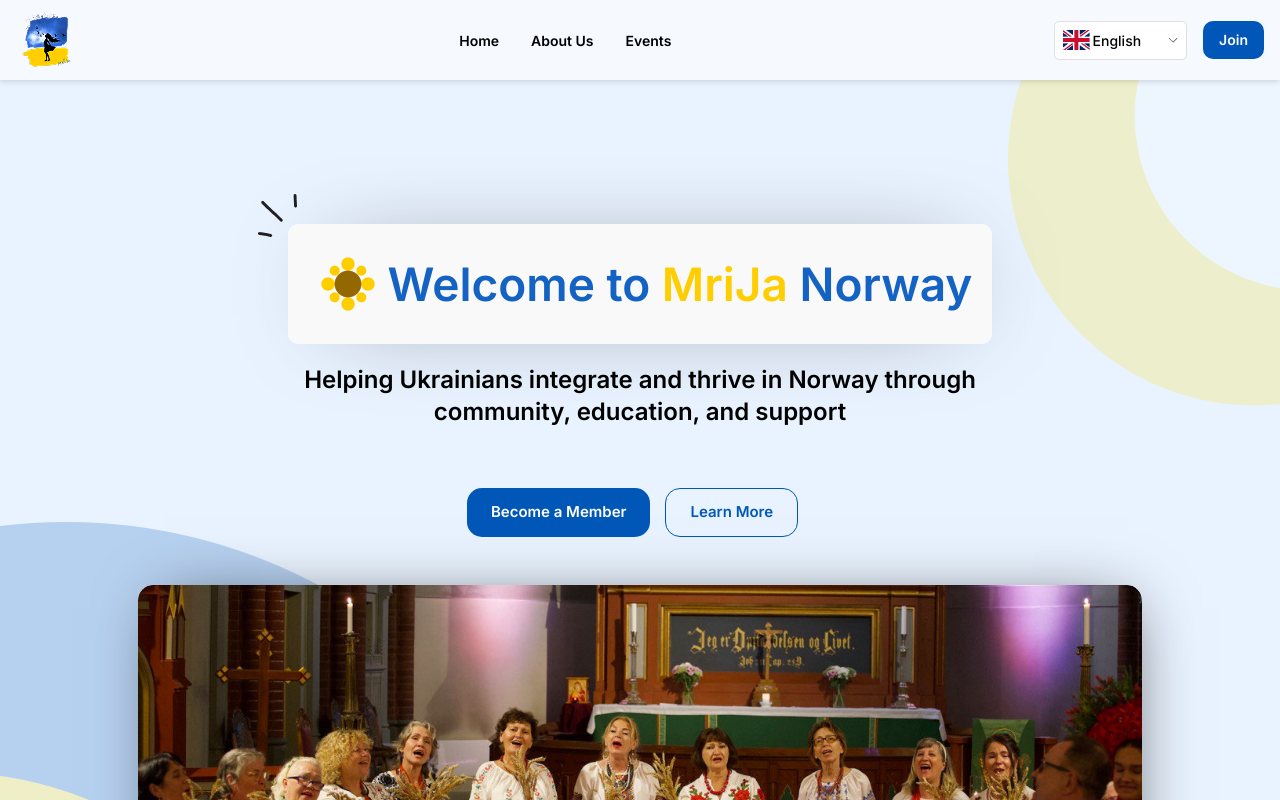
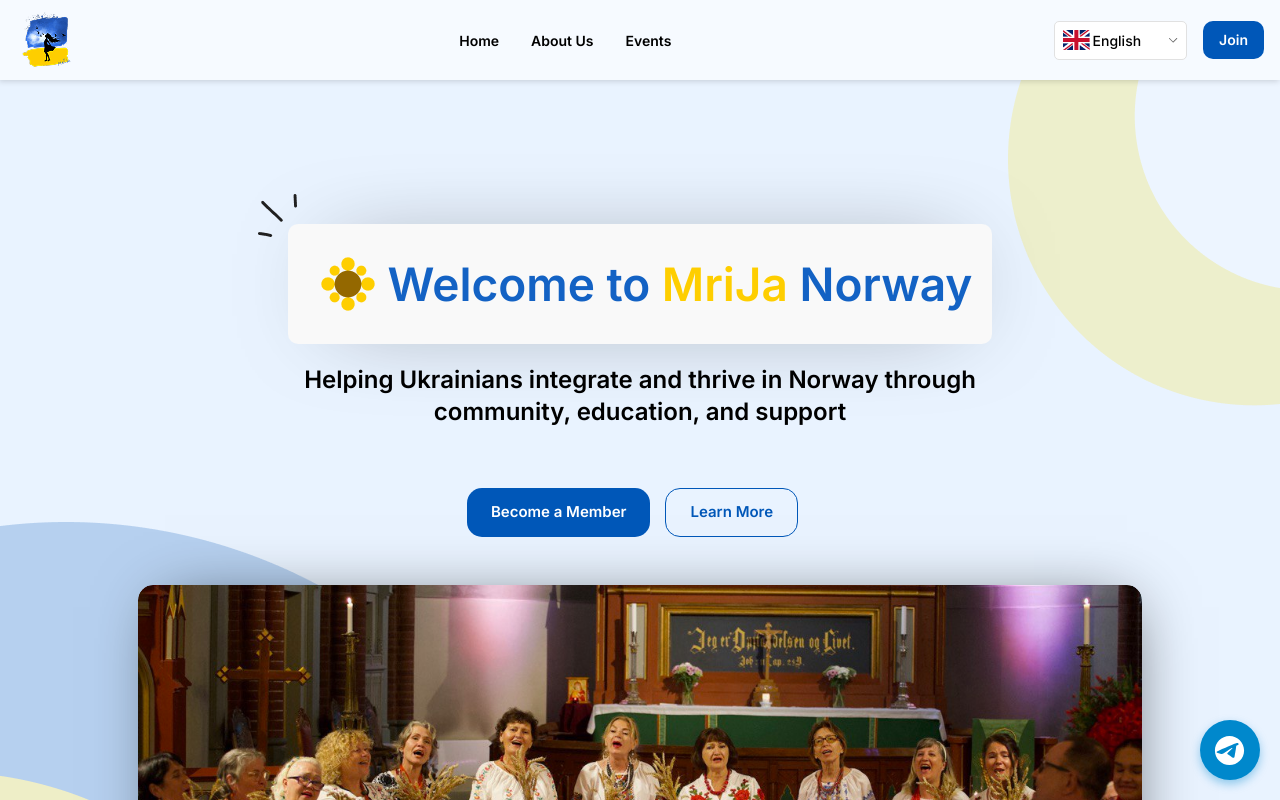
Before and after one commit to conseques/mrijav4, a React (Create React App) app: page / in a window 1280 px wide. Shown: the top 800 px of the page. Built offline with nearby package versions, Linux system fonts and the light colour scheme.

Commit message:
Add floating Telegram widget

```diff
--- a/src/components/Layout/Layout.jsx
+++ b/src/components/Layout/Layout.jsx
@@ -7,6 +7,7 @@ import Registration from "../Modal/Registration/Registration";
 import Successfully from "../Modal/Successfully";
 import { Helmet } from 'react-helmet-async';
 import { useTranslation } from "react-i18next";
+import TelegramWidget from "../TelegramWidget/TelegramWidget";
 
 const Layout = () => {
     const modal = useRef();
@@ -46,6 +47,7 @@ const Layout = () => {
             </Modal>
             <Outlet  context={{ closeModal: handleCloseModal, openModal: handleOpenModal }} />
             <Footer/>
+            <TelegramWidget />
         </>
     );
 };
--- /dev/null
+++ b/src/components/TelegramWidget/TelegramWidget.jsx
@@ -0,0 +1,28 @@
+import React from 'react';
+import styles from './TelegramWidget.module.css';
+
+const TelegramWidget = () => {
+    return (
+        <a
+            href="https://t.me/mrijauabot"
+            target="_blank"
+            rel="noopener noreferrer"
+            className={styles.widget}
+            aria-label="Contact us on Telegram"
+        >
+            <svg
+                xmlns="http://www.w3.org/2000/svg"
+                viewBox="0 0 24 24"
+                width="32"
+                height="32"
+            >
+                <path
+                    fill="#ffffff"
+                    d="M12 2C6.48 2 2 6.48 2 12s4.48 10 10 10 10-4.48 10-10S17.52 2 12 2zm4.64 6.8c-.15 1.58-.8 5.42-1.13 7.19-.14.75-.42 1-.68 1.03-.58.05-1.02-.38-1.58-.75-.88-.58-1.38-.94-2.23-1.5-.99-.65-.35-1.01.22-1.59.15-.15 2.71-2.48 2.76-2.69.01-.03.01-.14-.07-.19-.08-.05-.19-.02-.27 0-.12.03-1.98 1.25-5.58 3.63-.53.36-1.01.54-1.44.53-.47-.01-1.38-.27-2.06-.49-.83-.27-1.49-.42-1.43-.89.03-.25.38-.51 1.03-.78 4.04-1.76 6.74-2.92 8.09-3.48 3.85-1.6 4.64-1.88 5.16-1.89.11 0 .37.03.54.17.14.12.18.28.2.43.01.09.02.27 0 .46z"
+                />
+            </svg>
+        </a>
+    );
+};
+
+export default TelegramWidget;
--- /dev/null
+++ b/src/components/TelegramWidget/TelegramWidget.module.css
@@ -0,0 +1,27 @@
+.widget {
+    position: fixed;
+    bottom: 20px;
+    right: 20px;
+    width: 60px;
+    height: 60px;
+    background-color: #0088cc;
+    border-radius: 50%;
+    display: flex;
+    justify-content: center;
+    align-items: center;
+    box-shadow: 0 4px 10px rgba(0, 136, 204, 0.4);
+    cursor: pointer;
+    transition: transform 0.3s ease, box-shadow 0.3s ease;
+    z-index: 1000;
+}
+
+.widget:hover {
+    transform: scale(1.1);
+    box-shadow: 0 6px 14px rgba(0, 136, 204, 0.6);
+}
+
+.widget svg {
+    margin-right: 2px; /* slight visual offset for the paper plane */
+    width: 35px;
+    height: 35px;
+}
```
